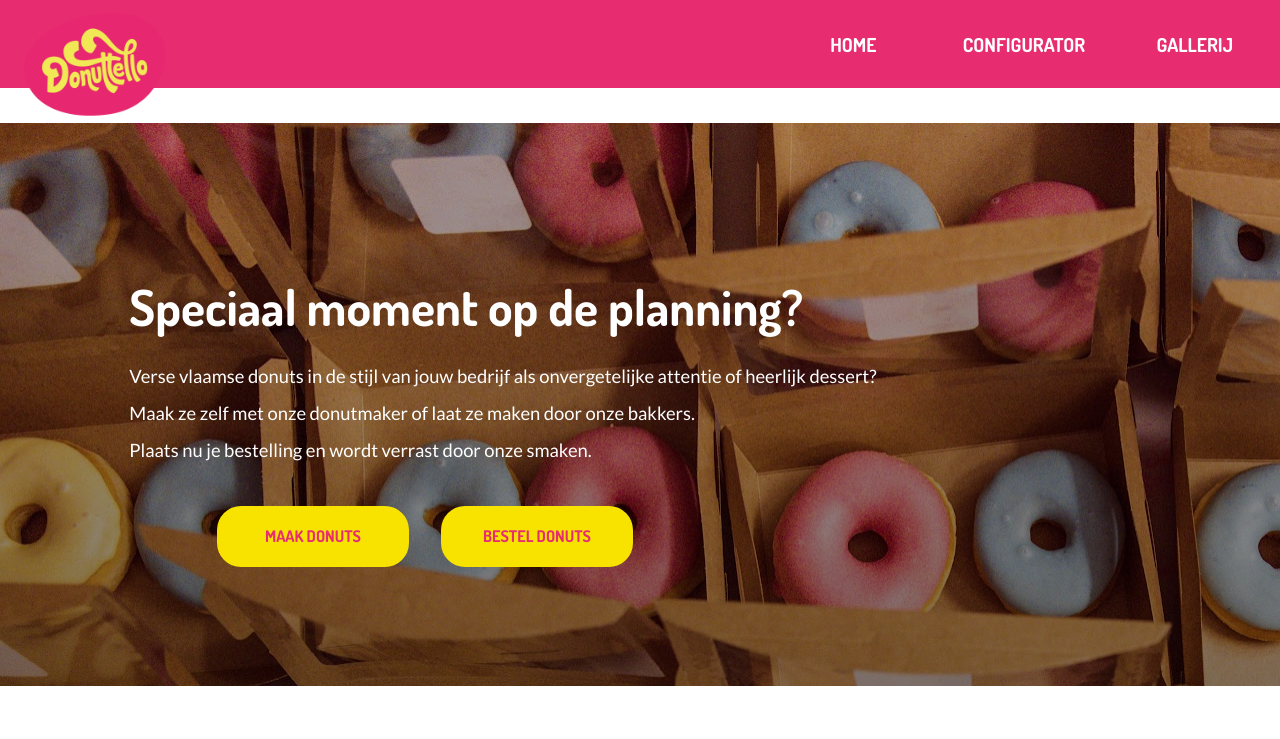
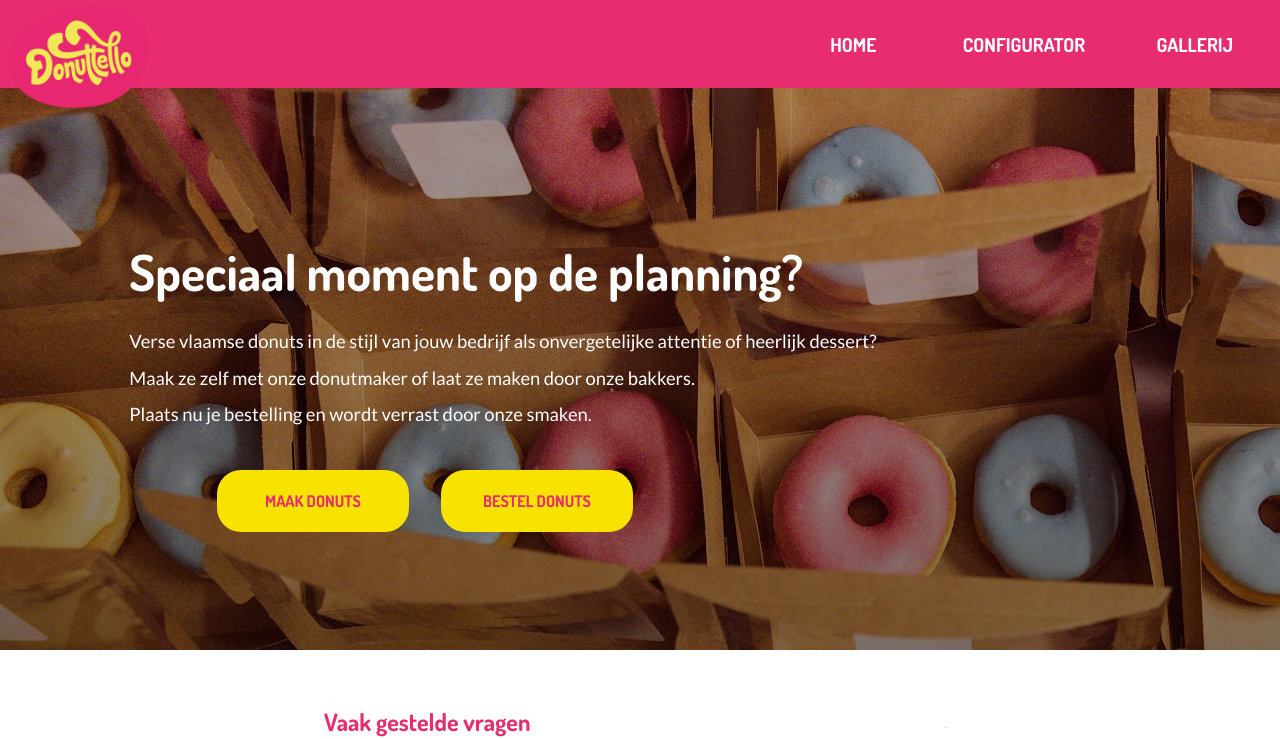
Before and after one commit to lienapaeps/DEV5-EINDBAAS-FRONTEND, a Vue app: page / in a window 1280 px wide. Shown: the top 739 px of the page. Built offline with nearby package versions, Linux system fonts and the light colour scheme.

Commit message:
fix: fixed nav

```diff
--- a/src/components/Nav.vue
+++ b/src/components/Nav.vue
@@ -39,8 +39,8 @@ const currentView = computed(() => {
             <li><a href="#/gallery">Gallerij</a></li>
             <!-- <a href="#/login">Log in</a> -->
         </ul>
-        <component :is="currentView" />
     </nav>
+    <component :is="currentView" />
 </template>
 
 <style scoped>
@@ -48,13 +48,13 @@ nav {
     background-color: var(--strawberry-pink);
     height: 5.5rem;
     width: 100%;
-    position: relative;
 }
 
 .nav__logo img {
     width: 35%;
-    margin-top: .5em;
-    margin-left: 1em;
+    top: .5em;
+    left: 1em;
+    /* position: absolute; */
 }
 
 .nav__menu li {
```
